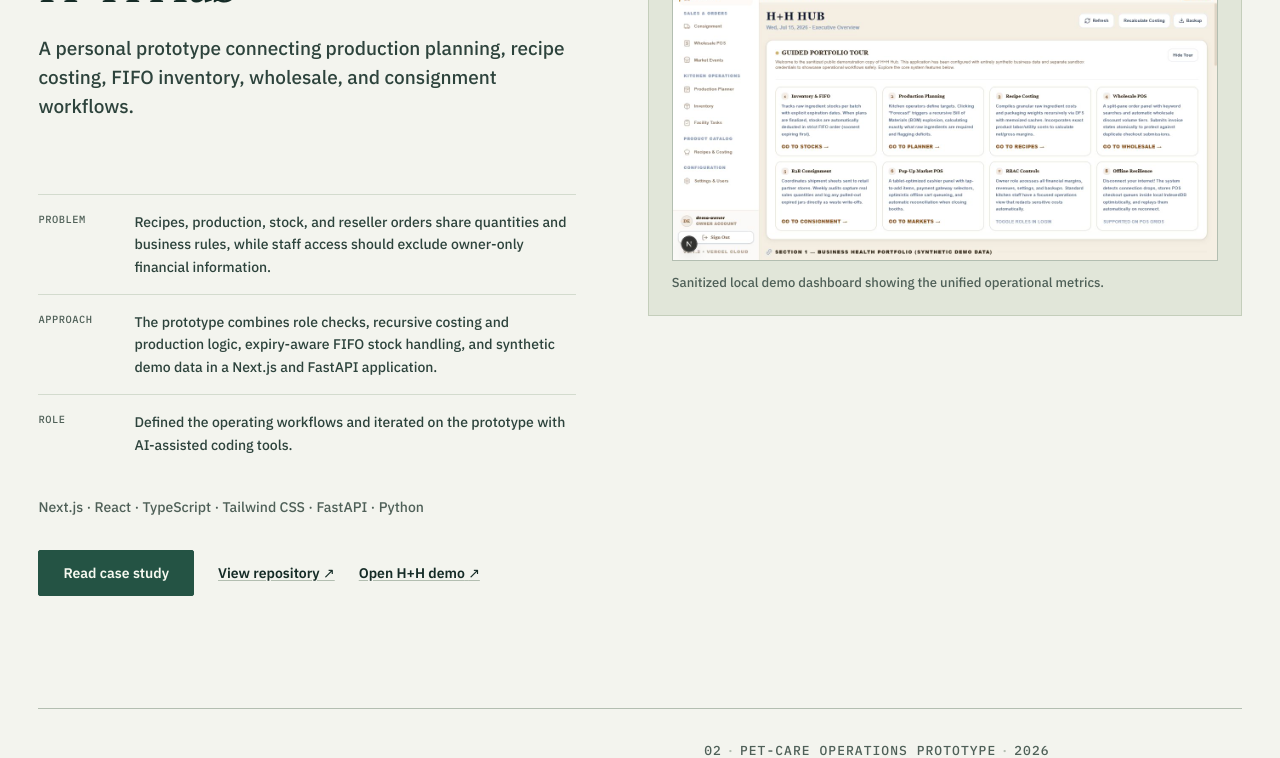
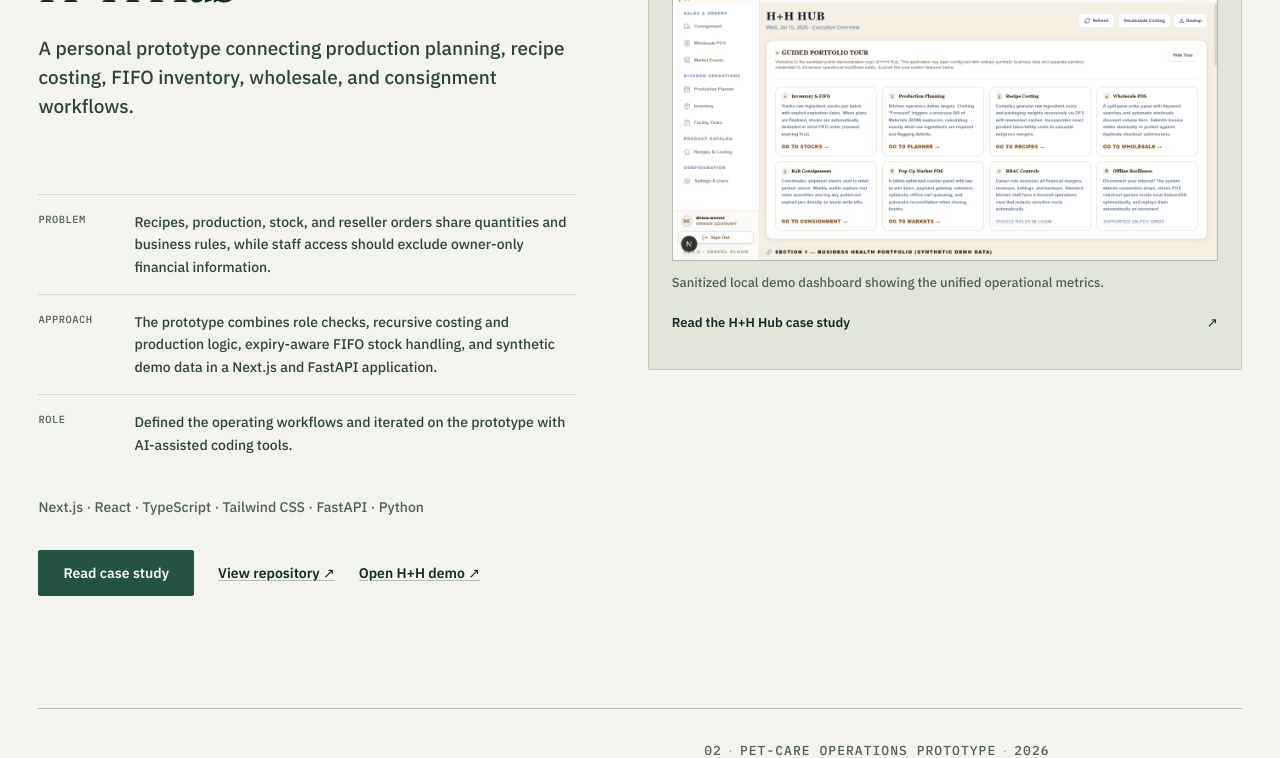
Before and after one commit to Aaron840588/PersonalPortfolio, a Next.js app: page / in a window 1280 px wide. Shown: the part 1541-2299 px from the top of the page. Built offline with nearby package versions, Linux system fonts and the light colour scheme; no server answers.

Commit message:
Align visible project links with accessible names

```diff
--- a/src/app/modern.css
+++ b/src/app/modern.css
@@ -257,6 +257,7 @@
   box-shadow: 0 7px 20px #23302616;
   transition: transform 600ms var(--ease-out);
 }
+.project-feature__media-action { display: flex; justify-content: space-between; align-items: center; min-height: 2.875rem; margin-top: .5rem; font-size: .8125rem; font-weight: 600; }
 .project-feature__media:hover img {
   transform: translateY(-4px);
   opacity: 1;
--- a/src/components/projects/ProjectFeature.tsx
+++ b/src/components/projects/ProjectFeature.tsx
@@ -36,13 +36,13 @@
       <Link
         className="project-feature__media"
         href={project.caseStudyHref}
-        aria-label={`Read the ${project.name} case study`}
       >
         <ProjectMedia
           media={project.media[0]}
           priority={index === 1}
           sizes="(max-width: 59.99rem) calc(100vw - 2rem), (max-width: 99.99rem) 58vw, 56rem"
         />
+        <span className="project-feature__media-action">Read the {project.name} case study <span aria-hidden="true">↗</span></span>
       </Link>
 
       <div className="project-feature__details">
```
Also changed, not shown: 1 other file (tests, documents, lock files or other folders).
